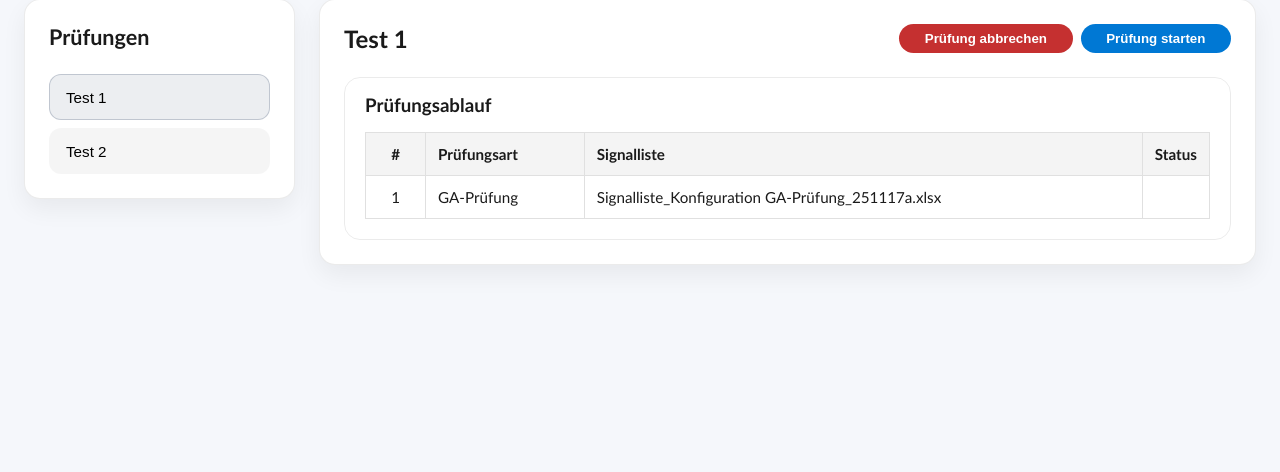
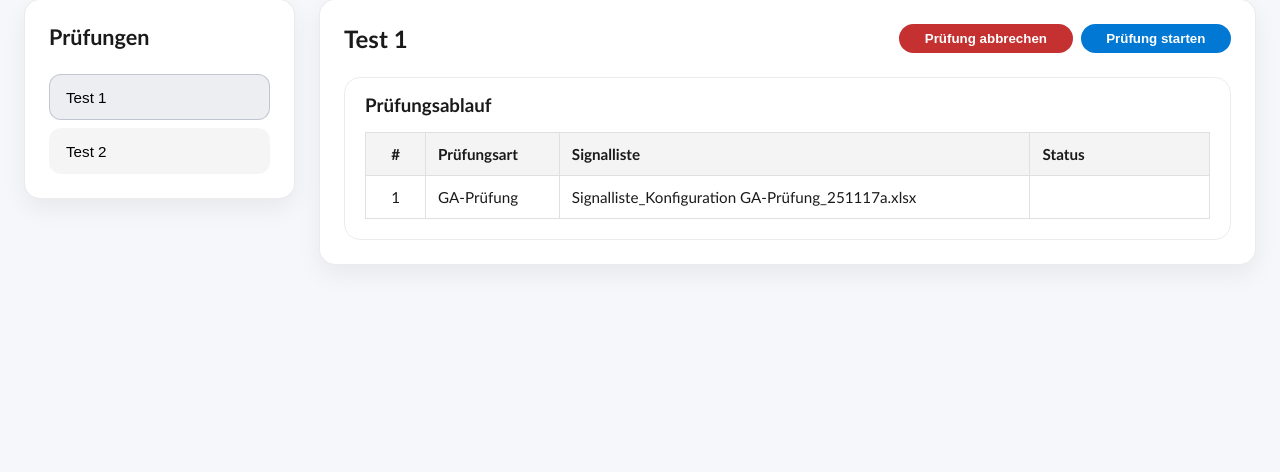
Before and after one commit to RevolutionaryAd67/WNGW-Test-Tool-2.0, a Flask app: page /pruefung/starten in a window 1280 px wide. Shown: the part 103-575 px from the top of the page. Run offline with Flask 3, Linux system fonts and the light colour scheme; data that the repository does not hold is empty.

Commit message:
Fix status column width on start page

```diff
--- a/frontend/static/css/pruefung_starten.css
+++ b/frontend/static/css/pruefung_starten.css
@@ -61,6 +61,12 @@
     background-color: #005ea8;
 }
 
+.ablauf-table th:last-child,
+.ablauf-table td:last-child {
+    width: auto;
+    min-width: 16ch;
+}
+
 .ablauf-table__status {
     color: rgba(0, 0, 0, 0.65);
 }
```
